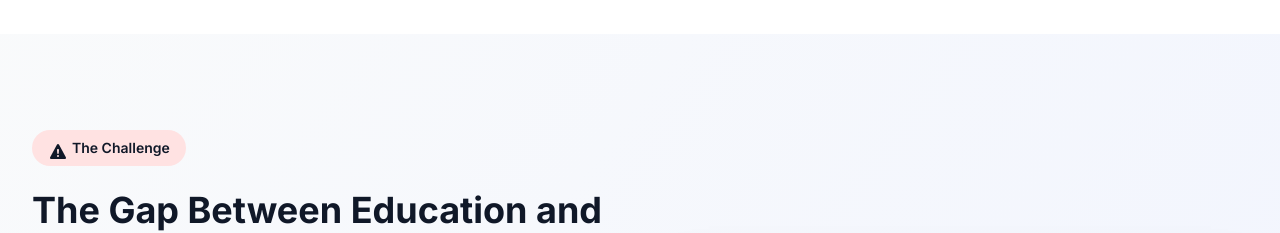
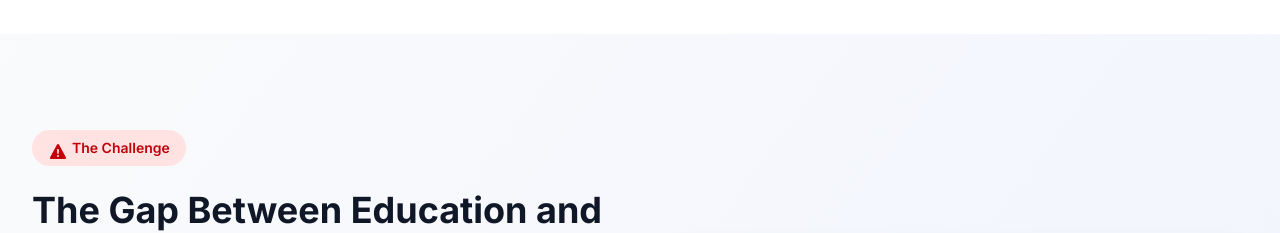
Before and after one commit to fatima99j/techtalks-MentorMap-nextjs-i, a Next.js app: page / in a window 1280 px wide. Shown: the part 1600-1833 px from the top of the page. Built offline with nearby package versions, Linux system fonts and the light colour scheme.

Commit message:
Refactor the Session Types section

```diff
--- a/app/_components/SectionTag.js
+++ b/app/_components/SectionTag.js
@@ -1,12 +1,36 @@
 import React from "react";
 
-export default function SectionTag({ icon, label, color }) {
-  const bgColor = `${color}-100`;
-  const textColor = `${color}-700`;
+const sectionTagColors = {
+  primary: {
+    bg: "bg-primary-100",
+    text: "text-primary-700",
+  },
+  indigo: {
+    bg: "bg-indigo-100",
+    text: "text-indigo-700",
+  },
+  purple: {
+    bg: "bg-purple-100",
+    text: "text-purple-700",
+  },
+  amber: {
+    bg: "bg-amber-100",
+    text: "text-amber-700",
+  },
+  green: {
+    bg: "bg-green-100",
+    text: "text-green-700",
+  },
+  red: {
+    bg: "bg-red-100",
+    text: "text-red-700",
+  },
+};
 
+export default function SectionTag({ icon, label, color = "primary" }) {
   return (
     <div
-      className={`inline-flex items-center space-x-2 bg-${bgColor} text-${textColor} px-4 py-2 rounded-full mb-6`}
+      className={`inline-flex items-center space-x-2 ${sectionTagColors[color].bg} ${sectionTagColors[color].text} px-4 py-2 rounded-full mb-6`}
     >
       <span className="w-4 h-4">{icon}</span>
       <span className="text-sm font-semibold">{label}</span>
--- /dev/null
+++ b/app/_components/SessionCard.js
@@ -0,0 +1,54 @@
+import { faCheck, faClock } from "@fortawesome/free-solid-svg-icons";
+import { FontAwesomeIcon } from "@fortawesome/react-fontawesome";
+import React from "react";
+
+export default function SessionCard({ session }) {
+  const {
+    name,
+    icon,
+    duration,
+    description,
+    buttonColor,
+    checkIconColor,
+    borderColor,
+    features,
+  } = session;
+
+  return (
+    <div
+      className={`flex flex-col h-full bg-[#fefefe] rounded-2xl p-8 lg:p-6 shadow-lg hover:shadow-2xl transition-shadow duration-300 border-t-4 ${borderColor}`}
+    >
+      <div className="w-16 h-16 bg-indigo-100 rounded-full flex items-center justify-center mb-6">
+        {icon}
+      </div>
+
+      <h3 className="text-2xl font-bold text-gray-900 mb-3">{name}</h3>
+      <div className="flex items-center space-x-2 mb-4">
+        <FontAwesomeIcon icon={faClock} className="w-4 h-4 text-gray-500" />
+        <span className="text-gray-600 font-medium">{duration}</span>
+      </div>
+
+      <p className="text-gray-600 mb-6 leading-relaxed">{description}</p>
+
+      {/* Features list */}
+      <ul className="space-y-3 mb-6">
+        {features.map((feature, idx) => (
+          <li className="flex items-center gap-2" key={idx}>
+            <FontAwesomeIcon
+              icon={faCheck}
+              className={`w-4 h-4 ${checkIconColor}`}
+            />
+            {feature}
+          </li>
+        ))}
+      </ul>
+
+      <button
+        className={`w-full mt-auto ${buttonColor} text-white py-3 rounded-lg font-semibold transition-colors duration-300 cursor-pointer
+        `}
+      >
+        Book Session
+      </button>
+    </div>
+  );
+}
--- a/app/_components/sections/sessiontypes.js
+++ b/app/_components/sections/sessiontypes.js
@@ -1,19 +1,18 @@
-import React from "react";
+import {
+  faBriefcase,
+  faComments,
+  faCompass,
+  faFileLines,
+  faListCheck,
+} from "@fortawesome/free-solid-svg-icons";
 import { FontAwesomeIcon } from "@fortawesome/react-fontawesome";
-import {
-  faFileLines,
-  faBriefcase,
-  faCompass,
-  faComments,
-  faClock,
-  faCheck,
-} from "@fortawesome/free-solid-svg-icons";
 
-export default function SessionTypes() {
+import SectionTag from "../SectionTag";
+import SessionCard from "../SessionCard";
+
 const sessions = [
   {
-      id: 1,
-      title: "Resume Review",
+    name: "Resume Review",
     duration: "30 minutes",
     description:
       "Get expert feedback on your resume. Learn what hiring managers look for and how to stand out from the crowd.",
@@ -22,16 +21,19 @@ export default function SessionTypes() {
       "ATS optimization tips",
       "Industry-specific advice",
     ],
-      icon: faFileLines,
-      borderColor: "border-purple-300",
-      iconBg: "bg-purple-100",
-      iconColor: "text-purple-600",
-      buttonColor: "bg-purple-600",
+    icon: (
+      <FontAwesomeIcon
+        icon={faFileLines}
+        className="w-8 h-8 text-primary-600"
+      />
+    ),
+    borderColor: "border-primary-600",
+    buttonColor: "bg-primary-600 hover:bg-primary-800",
+    checkIconColor: "text-primary-600",
     buttonMarginUp: "mt-4",
   },
   {
-      id: 2,
-      title: "Portfolio Review",
+    name: "Portfolio Review",
     duration: "30 minutes",
     description:
       "Showcase your work with confidence. Get detailed feedback on your portfolio from industry professionals.",
@@ -40,16 +42,16 @@ export default function SessionTypes() {
       "Design & UX feedback",
       "What employers look for",
     ],
-      icon: faBriefcase,
-      borderColor: "border-teal-300",
-      iconBg: "bg-teal-100",
-      iconColor: "text-teal-600",
-      buttonColor: "bg-teal-600",
+    icon: (
+      <FontAwesomeIcon icon={faBriefcase} className="w-8 h-8 text-cyan-600" />
+    ),
+    borderColor: "border-cyan-600",
+    buttonColor: "bg-cyan-600 hover:bg-cyan-800",
+    checkIconColor: "text-cyan-600",
     buttonMarginUp: "mt-4",
   },
   {
-      id: 3,
-      title: "Career Path Advice",
+    name: "Career Path Advice",
     duration: "30 minutes",
     description:
       "Not sure which direction to take? Get clarity on career paths, required skills, and industry expectations.",
@@ -58,16 +60,16 @@ export default function SessionTypes() {
       "Skill gap analysis",
       "Industry insights",
     ],
-      icon: faCompass,
-      borderColor: "border-purple-800",
-      iconBg: "bg-purple-800",
-      iconColor: "text-white",
-      buttonColor: "bg-purple-800",
+    icon: (
+      <FontAwesomeIcon icon={faCompass} className="w-8 h-8 text-purple-600" />
+    ),
+    borderColor: "border-purple-600",
+    buttonColor: "bg-purple-600 hover:bg-purple-800",
+    checkIconColor: "text-purple-600",
     buttonMarginUp: "mt-4",
   },
   {
-      id: 4,
-      title: "Mock Interview",
+    name: "Mock Interview",
     duration: "45 minutes",
     description:
       "Practice makes perfect. Go through a realistic interview with detailed feedback on your performance.",
@@ -76,97 +78,40 @@ export default function SessionTypes() {
       "Detailed performance feedback",
       "Answer improvement tips",
     ],
-      icon: faComments,
-      borderColor: "border-orange-300",
-      iconBg: "bg-orange-100",
-      iconColor: "text-orange-600",
-      buttonColor: "bg-orange-600 ",
+    icon: (
+      <FontAwesomeIcon icon={faComments} className="w-8 h-8 text-amber-600" />
+    ),
+    borderColor: "border-amber-600",
+    buttonColor: "bg-amber-600 hover:bg-amber-800",
+    checkIconColor: "text-amber-600",
     buttonMarginBottom: "mb-4",
   },
 ];
 
+export default function SessionTypes() {
   return (
-    <section className="w-full py-12 px-8 bg-purple-80 rounded-lg shadow-none relative">
+    <section className="py-24 bg-gradient-to-br from-indigo-50 to-purple-50">
+      <div className="container--common">
+        <div className="text-center mb-16 space-y-4">
+          <SectionTag
+            color="purple"
+            label="Session Types"
+            icon={<FontAwesomeIcon icon={faListCheck} />}
+          />
 
-
-      <div className="max-w-7xl mx-auto ">
-        {/* Header Section */}
-        <div className="mb-8 text-center">
-          <h2 className="text-2xl font-bold text-gray-800 mb-3">
+          <h2 className="text-4xl lg:text-5xl font-bold text-gray-900">
             Choose Your Mentorship Session
           </h2>
-          <p className="text-sm text-gray-600 leading-relaxed max-w-1xl mx-auto">
+          <p className="text-xl text-gray-600 max-w-3xl mx-auto">
             Structured sessions designed to give you exactly what you need—no
-            fluff, just actionable guidance.
+            fluff, just actionable guidance
           </p>
         </div>
-            {/* Session Cards */}
-        <div className="grid grid-cols-1 md:grid-cols-2 lg:grid-cols-4 gap-6">
+
+        {/* Sessions list */}
+        <div className="grid grid-cols-1 md:grid-cols-2 lg:grid-cols-4 items-stretch gap-8">
           {sessions.map((session) => (
-            <div
-              key={session.id}
-              className={`bg-white rounded-lg border-t-4 ${session.borderColor} shadow-sm flex flex-col transition-transform duration-300 ease-in-out hover:scale-105`}
-            >
-              <div className="p-5 overflow-hidden">
-                {/* Icon */}
-                <div
-                  className={`w-10 h-10 ${session.iconBg} rounded-full flex items-center justify-center mb-3`}
-                >
-                  <FontAwesomeIcon
-                    icon={session.icon}
-                    className={`${session.iconColor} text-[16px]w-4 h-4`}
-                  />
-                </div>
-
-                {/* Title */}
-                <h3 className="text-base font-bold text-gray-800 mb-2">
-                  {session.title}
-                </h3>
-
-                {/* Duration */}
-                <div className="flex items-center gap-2 mb-3">
-                  <FontAwesomeIcon
-                    icon={faClock}
-                    className="text-gray-400 text-[10px] w-6 h-6"
-                  />
-                  <span className="text-xs text-gray-500">
-                    {session.duration}
-                  </span>
-                </div>
-
-                {/* Description */}
-                <p className="text-sm text-gray-600 mb-4 leading-relaxed">
-                  {session.description}
-                </p>
-
-                {/* Features */}
-                <div className="space-y-2 mb-5">
-                  {session.features.map((feature, index) => (
-                    <div key={index} className="flex items-start gap-2 min-w-0">
-                      <FontAwesomeIcon
-                        icon={faCheck}
-                        className="text-green-500 text-[10px] mt-0.5 flex-shrink-0 w-3 h-3"
-                      />
-                      <span className="text-xs text-gray-700 break-words flex-1">
-                        {feature}
-                      </span>
-                    </div>
-                  ))}
-                </div>
-
-                {/* Button */}
-                <button
-                className={`w-full ${session.buttonColor} ${session.buttonmarginbottom} ${session.buttonMarginUp} text-white font-semibold py-2.5 px-4 rounded-lg text-sm transition-colors duration-200 ${
-                  session.buttonColor === 'bg-purple-600' ? 'hover:bg-purple-700' :
-                  session.buttonColor === 'bg-teal-600' ? 'hover:bg-teal-700' :
-                  session.buttonColor === 'bg-purple-800' ? 'hover:bg-purple-900' :
-                  session.buttonColor === 'bg-orange-600 ' ? 'hover:bg-orange-700' : ''
-                }`}
-                >
-                  Book Session
-                </button>
-              </div>
-            </div>
+            <SessionCard key={session.name} session={session} />
           ))}
         </div>
       </div>
--- a/app/page.js
+++ b/app/page.js
@@ -3,6 +3,7 @@ import Features from "./_components/sections/Features";
 import Hero from "./_components/sections/Hero";
 import HowItWorks from "./_components/sections/HowItWorks";
 import ProblemSolution from "./_components/sections/ProblemSolution";
+import SessionTypes from "./_components/sections/SessionTypes";
 
 export default function Home() {
   return (
@@ -11,6 +12,7 @@ export default function Home() {
       <Features />
       <ProblemSolution />
       <HowItWorks />
+      <SessionTypes />
       <CTASection />
     </>
   );
```
Lines whose indentation alone changed are shown as unchanged.
